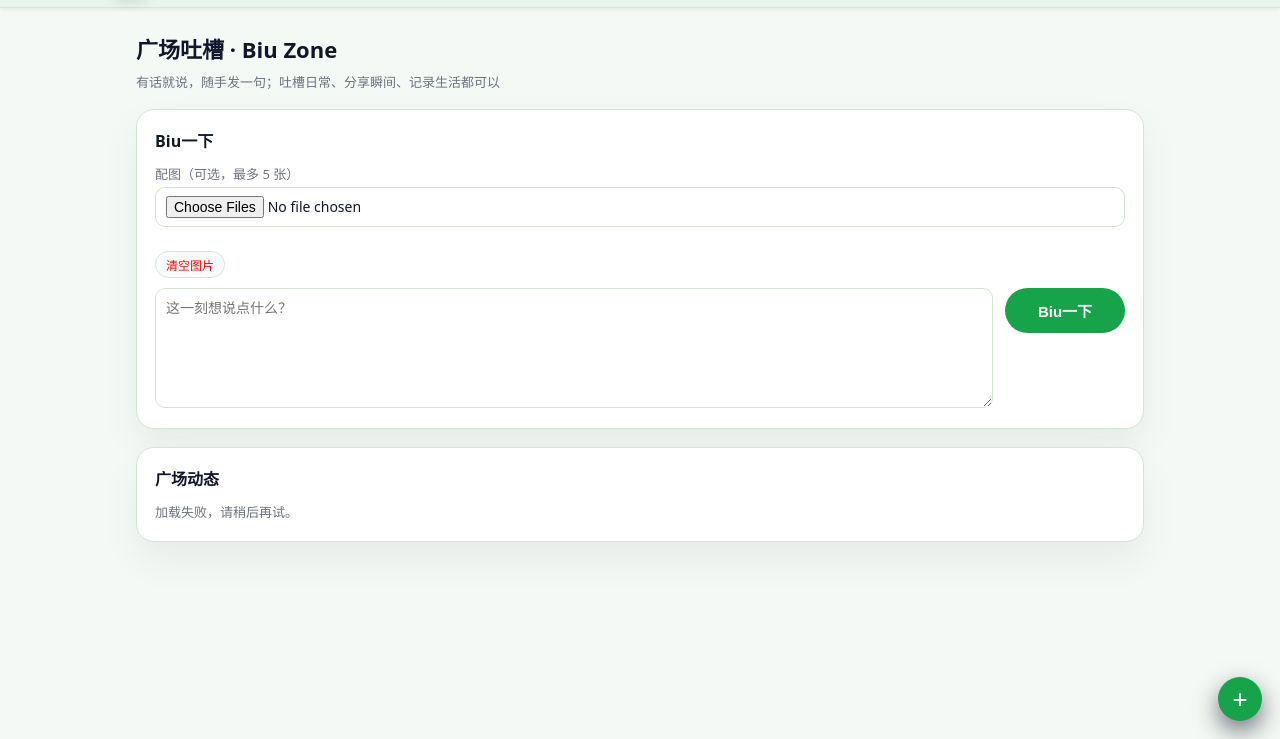
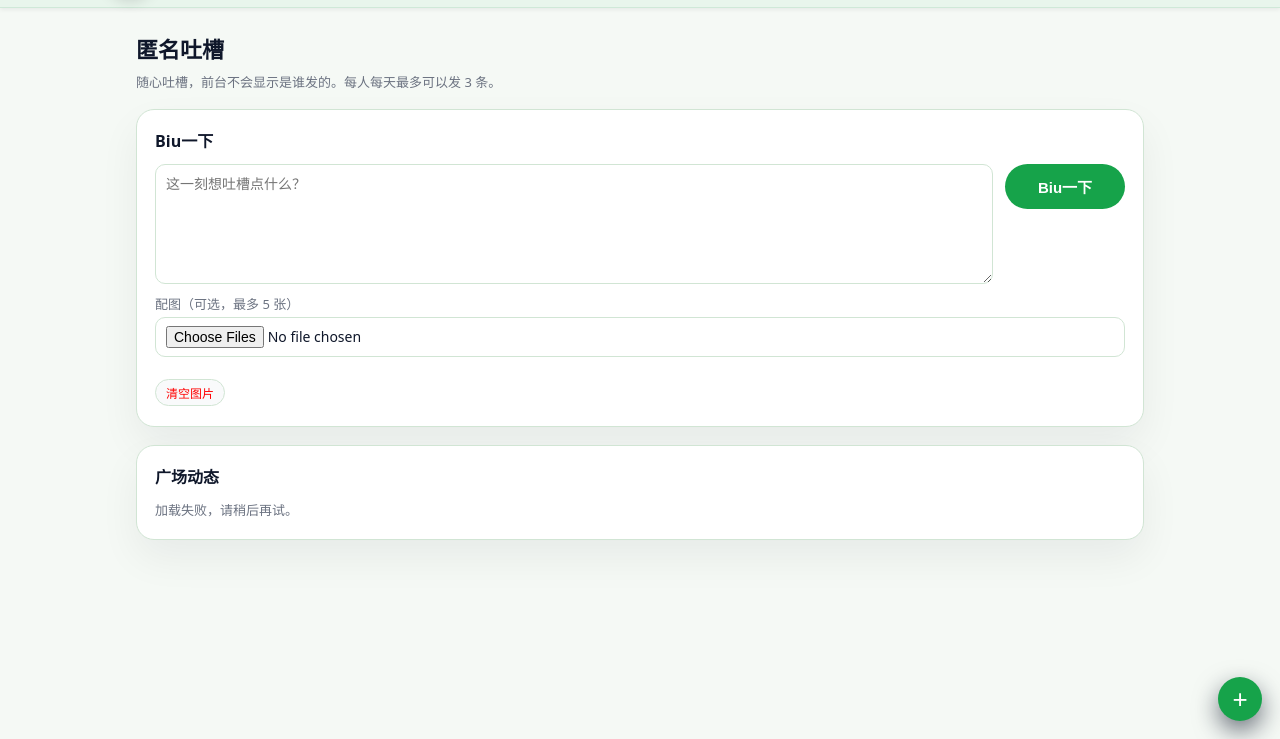
Before and after one commit to beverly0413/darwin-portal, a plain HTML site: page forum.html in a window 1280 px wide. Shown: the part 61-800 px from the top of the page. Drawn offline with nearby package versions, Linux system fonts and the light colour scheme; no server answers.

Commit message:
Update forum.html

```diff
--- a/forum.html
+++ b/forum.html
@@ -267,8 +267,8 @@
 
 <div class="shell">
   <main>
-    <div class="page-title">广场吐槽 · Biu Zone</div>
-    <div class="page-subtitle">有话就说，随手发一句；吐槽日常、分享瞬间、记录生活都可以</div>
+<div class="page-title">匿名吐槽</div>
+<div class="page-subtitle">随心吐槽，前台不会显示是谁发的。每人每天最多可以发 3 条。</div>
 
     <div class="layout">
 
@@ -276,22 +276,22 @@
         <div class="section-title">Biu一下</div>
 
         <form id="forumForm">
-          <div class="biu-form-top">
-            <label for="forumImages">配图（可选，最多 5 张）</label>
-            <input id="forumImages" type="file" multiple />
-          </div>
+<div class="biu-editor-row" style="margin-top:10px;">
+  <textarea id="content" placeholder="这一刻想吐槽点什么？"></textarea>
 
-          <div id="forumPreview" class="forum-photos"></div>
-          <button type="button" id="forumClearImages" class="clear-images-btn">清空图片</button>
+  <div class="biu-side">
+    <button type="submit" class="biu-btn">Biu一下</button>
+    <div id="forumStatus" style="font-size:13px;color:#6b7280;"></div>
+  </div>
+</div>
 
-          <div class="biu-editor-row" style="margin-top:10px;">
-            <textarea id="content" placeholder="这一刻想说点什么？"></textarea>
+<div class="biu-form-bottom" style="margin-top:10px;">
+  <label for="forumImages">配图（可选，最多 5 张）</label>
+  <input id="forumImages" type="file" multiple />
+</div>
 
-            <div class="biu-side">
-              <button type="submit" class="biu-btn">Biu一下</button>
-              <div id="forumStatus" style="font-size:13px;color:#6b7280;"></div>
-            </div>
-          </div>
+<div id="forumPreview" class="forum-photos"></div>
+<button type="button" id="forumClearImages" class="clear-images-btn">清空图片</button>
         </form>
       </section>
 
```
